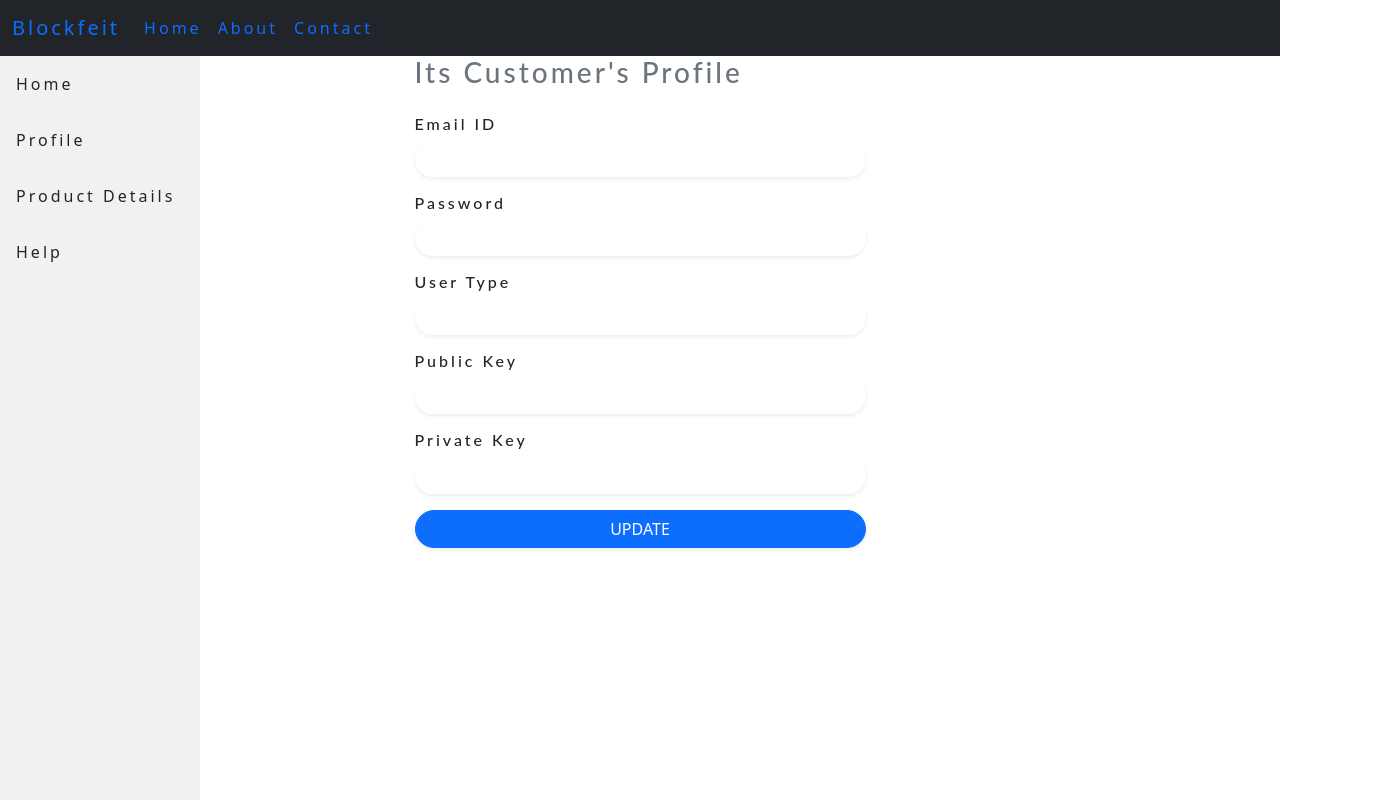
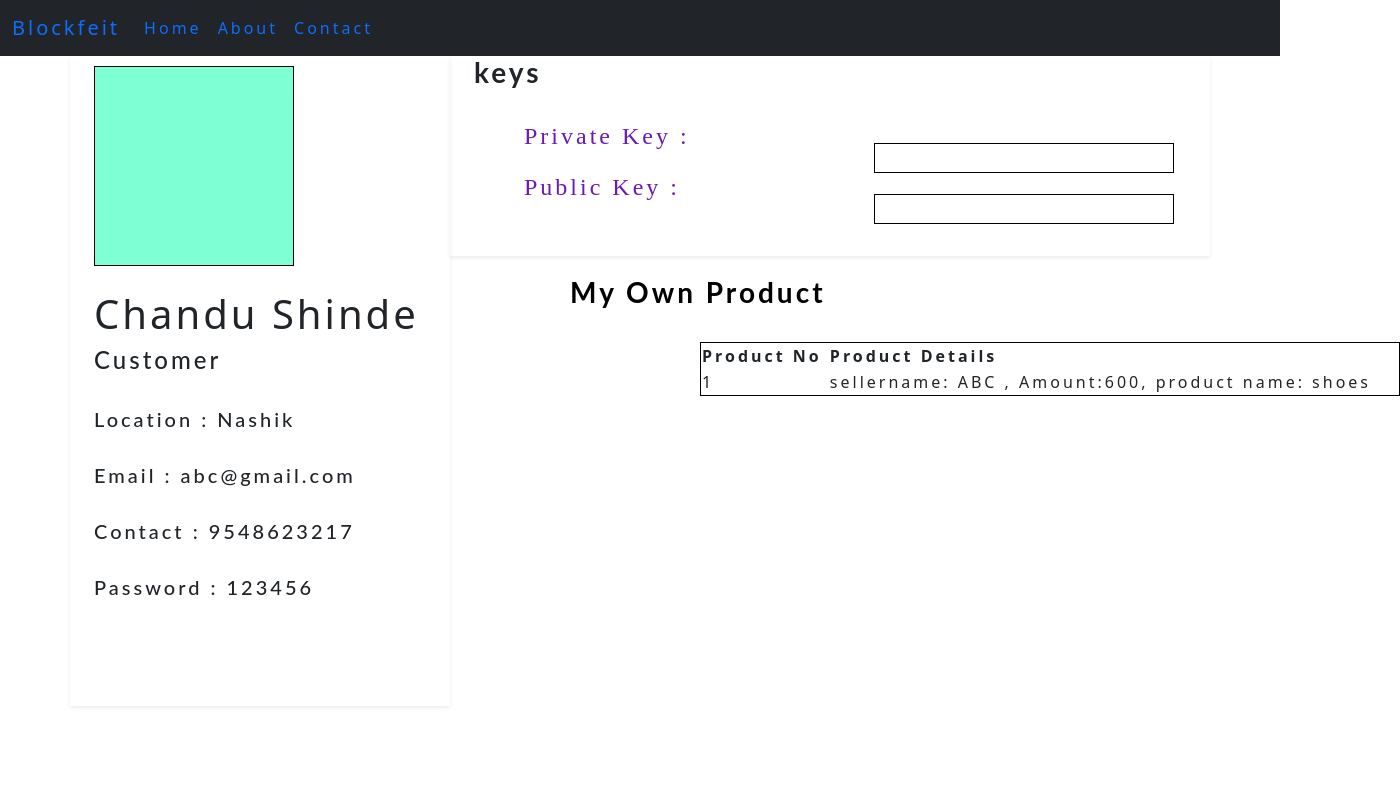
Before and after one commit to Payal-Thakur/BlockFeit-BE-project, a React (Create React App) app in the folder Front-End/blockfeit-app/: page /Cprofile in a window 1280 px wide. Shown: the whole page, 1400 px wide, since content can reach past the window. Built offline with nearby package versions, Linux system fonts and the light colour scheme.

Commit message:
customer page created

```diff
--- a/Front-End/blockfeit-app/src/Components/Pages/Contact.js
+++ b/Front-End/blockfeit-app/src/Components/Pages/Contact.js
@@ -20,9 +20,10 @@ function Contact(){
                             <p class="text-muted mb-4"> <h3>Get In Touch</h3> </p>
                             <form>
 
+
                                <div class="mb-3">
                                 <h6> Name</h6>
-                                    <input id="inputUserid" type="userid" placeholder="" required="" autofocus="" class="form-control  border-0 shadow-sm px-4" />
+                                    <input id="inputtext" type="userid" placeholder="" required=""  class="form-control  border-0 shadow-sm px-4 " />
                                 </div>
 
                                 <div class="mb-3">
@@ -32,7 +33,7 @@ function Contact(){
 
                                 <div class="mb-3">
                                 <h6> Message</h6>
-                                    <input id="inputmessage" type="password" placeholder="" required=""  class="form-control  border-0 shadow-sm px-4 text-primary" />
+                                    <input id="inputmessage" type="userid" placeholder="" required=""  class="form-control  border-0 shadow-sm px-4 " />
                                 </div>
 
 
--- a/Front-End/blockfeit-app/src/Components/Pages/Cprofile.js
+++ b/Front-End/blockfeit-app/src/Components/Pages/Cprofile.js
@@ -1,6 +1,87 @@
 import React  from "react";
 import '../../style/Cprofile.css';
-import{ useNavigate } from "react-router-dom";
+
+
+function Cprofile()
+{
+    return (
+ <div>
+        <div class="container">
+  <div class="row">
+    <div class="col-lg-4 shadow-sm px-4">
+
+
+      <div class="box">
+       </div>
+       <br></br>
+
+       <h1> Chandu Shinde</h1>
+       <h4> Customer</h4>
+       <br></br>
+
+         <h5>Location :  Nashik</h5><br></br>
+         <h5>Email    :  abc@gmail.com</h5><br></br>
+         <h5>Contact  :  9548623217</h5><br></br>
+         <h5>Password :  123456</h5>
+
+
+
+
+    </div>
+
+    <div class="col-lg-8 shadow-sm px-4">
+       <h3 id ="k1"> keys</h3>
+
+       <br></br>
+       <h4 class="p1">Private Key : </h4>
+       <div class="box">
+       </div>
+
+
+
+       <h4 class="p1">Public Key   : </h4>
+       <div class="box">
+       </div>
+
+
+    </div>
+
+  </div>
+
+
+
+</div>
+
+<div>
+<h3 id="tags"> My Own Product</h3> <br></br>
+<table id="alignment">
+    <tr>
+        <th>Product No</th>
+        <th>Product Details</th>
+    </tr>
+    <tr>
+        <td>
+            1
+        </td>
+        <td>sellername: ABC ,
+             Amount:600,
+             product name: shoes</td>
+    </tr>
+
+</table>
+
+
+</div>
+
+
+
+</div>
+
+    );
+}
+
+export default Cprofile;
+/*import{ useNavigate } from "react-router-dom";
 function Cprofile()
 {
     let navigate = useNavigate();
@@ -23,30 +104,47 @@ function Cprofile()
 
                             <p class="text-muted mb-4"> <h3>Its Customer's Profile</h3> </p>
                             <form>
+                            <div class="mb-3">
+                                <h6> Name</h6>
+                                   <div class="box">
+
+
+                                   </div>
+                                </div>
+
                                 <div class="mb-3">
                                 <h6> Email ID</h6>
-                                    <input id="inputUserid" type="userid" placeholder="" required="" autofocus="" class="form-control rounded-pill border-0 shadow-sm px-2" />
+                                <div class="box">
+
+                                    </div>
                                 </div>
 
                                 <div class="mb-3">
                                 <h6> Password</h6>
-                                    <input id="inputPassword" type="password" placeholder="" required="" class="form-control rounded-pill border-0 shadow-sm px-4 text-primary" />
+                                <div class="box">
+
+                                    </div>
                                 </div>
 
                                 <div class="mb-3">
-                                <h6> User Type</h6>
-                                <input id="inputPassword" type="password" placeholder="" required="" class="form-control rounded-pill border-0 shadow-sm px-4 text-primary" />
+                                <h6>User Type</h6>
+                                <div class="box">
 
+                                 </div>
                                 </div>
 
                                 <div class="mb-3">
-                                <h6> Public Key</h6>
-                                    <input id="inputUserid" type="userid" placeholder="" required="" autofocus="" class="form-control rounded-pill border-0 shadow-sm px-4" />
+                                <h6>Private Key</h6>
+                                <div class="box">
+
+                              </div>
                                 </div>
 
                                 <div class="mb-3">
-                                <h6> Private Key</h6>
-                                    <input id="inputUserid" type="userid" placeholder="" required="" autofocus="" class="form-control rounded-pill border-0 shadow-sm px-4" />
+                                <h6> Public Key </h6>
+                                <div class="box">
+
+                                </div>
                                 </div>
 
 
@@ -68,4 +166,4 @@ function Cprofile()
 }
 
 
-export default Cprofile;
+export default Cprofile;*/
--- a/Front-End/blockfeit-app/src/style/Contact.css
+++ b/Front-End/blockfeit-app/src/style/Contact.css
@@ -11,7 +11,8 @@
 #inputmessage
 
     {
-        font-size: 18pt;
-        height: 100px;
+        font-size: 10pt;
+        height: 150px;
         width : 400px;
+
     }
--- a/Front-End/blockfeit-app/src/style/Cprofile.css
+++ b/Front-End/blockfeit-app/src/style/Cprofile.css
@@ -0,0 +1,63 @@
+.col-lg-8 .box
+{
+
+    width:300px;
+    height:30px;
+   margin-left: 400px;
+   margin-top: -0.98rem !important;
+
+    border:1px solid black;
+   background: transparent
+
+}
+
+
+.col-lg-4 .box
+{
+    width:200px;
+    height: 200px;
+    border:1px solid black;
+    background: transparent ;
+    margin-top: 10px;
+
+  background-color: aquamarine;
+
+}
+.col-lg-4
+{
+    height: 650px;
+}
+
+.col-lg-8
+{
+    height:200px;
+
+}
+#k1
+{
+    font-weight: bold;
+
+}
+.p1
+{
+    padding-left: 50px;
+    color: rgb(106, 26, 182);
+}
+
+#tags
+{
+    color:black;
+    margin-left: 570px ;
+    margin-top: -430px;
+    font-weight: bold;
+}
+
+#alignment
+{
+    margin-left: 700px ;
+    border:1px solid black;
+    border-collapse: collapse;
+    width: 700px;
+
+
+}
```
